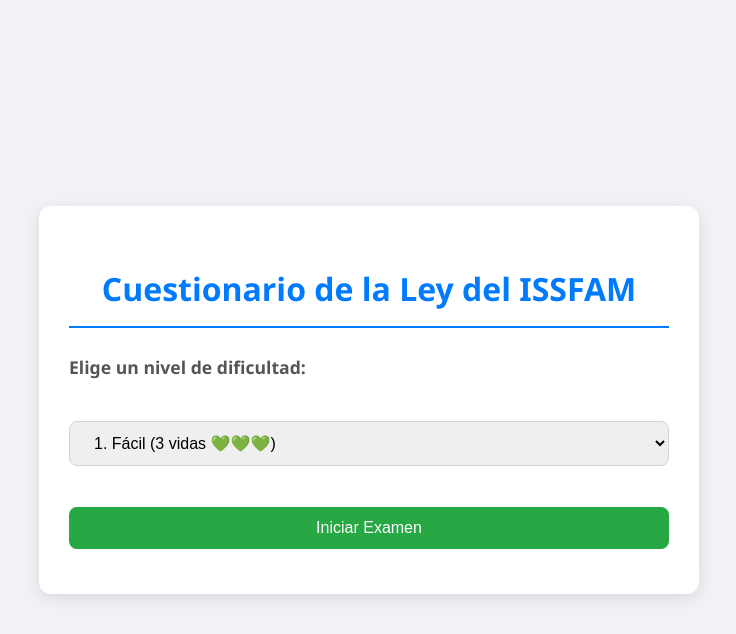
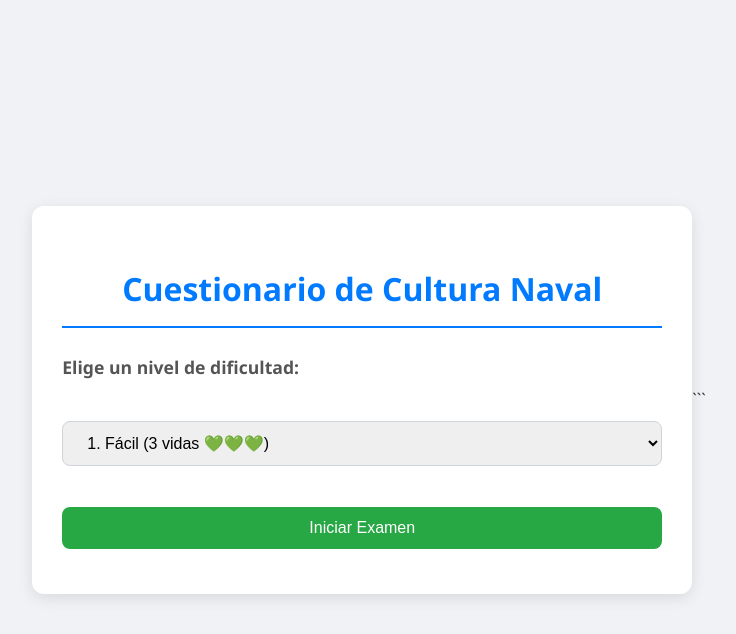
Before and after one commit to maculata85/cuestionario-cultura-naval, a Flask app: page / in a window 1280 px wide. Shown: the top 634 px of the page, without its empty margins (271-1007 px from the left). Run offline with Flask 3, Linux system fonts and the light colour scheme.

Commit message:
Actualizar titulo en pagina de inicio para Cultura Naval

````diff
--- a/templates/inicio.html
+++ b/templates/inicio.html
@@ -3,12 +3,12 @@
 <head>
 <meta charset="utf-8">
 <meta name="viewport" content="width=device-width, initial-scale=1.0">
-  <title>Cuestionario ISSFAM - Inicio</title>
+<title>Cuestionario Cultura Naval - Inicio</title>
 <link rel="stylesheet" href="{{ url_for('static', filename='style.css') }}">
 </head>
 <body>
 <div class="container">
-    <h2>Cuestionario de la Ley del ISSFAM</h2>
+<h2>Cuestionario de Cultura Naval</h2> {# <--- CAMBIO AQUÍ #}
 <form method="POST" action="{{ url_for('examen') }}">
 <label for="dificultad-select">Elige un nivel de dificultad:</label><br>
 <select id="dificultad-select" name="dificultad">
@@ -23,3 +23,4 @@
 </div>
 </body>
 </html>
+```
````
Lines whose indentation alone changed are shown as unchanged.
